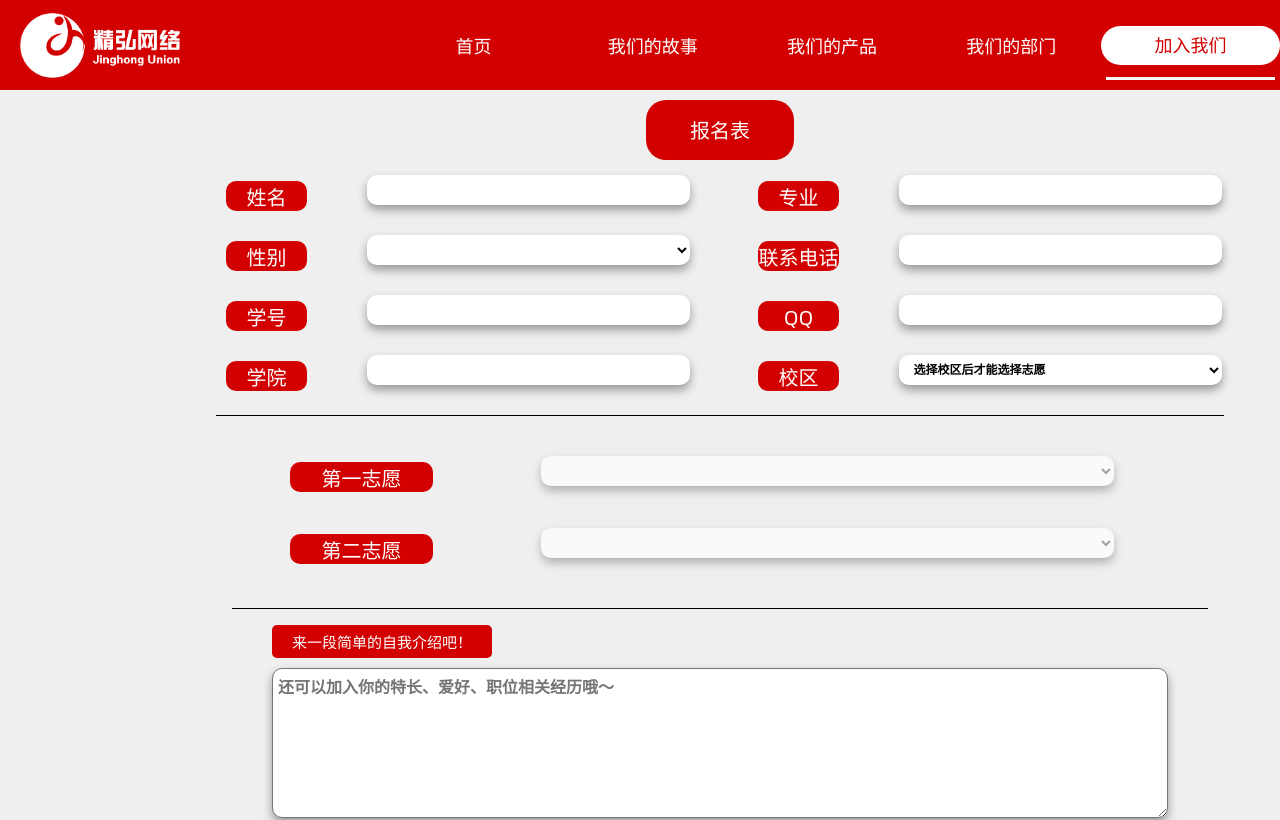
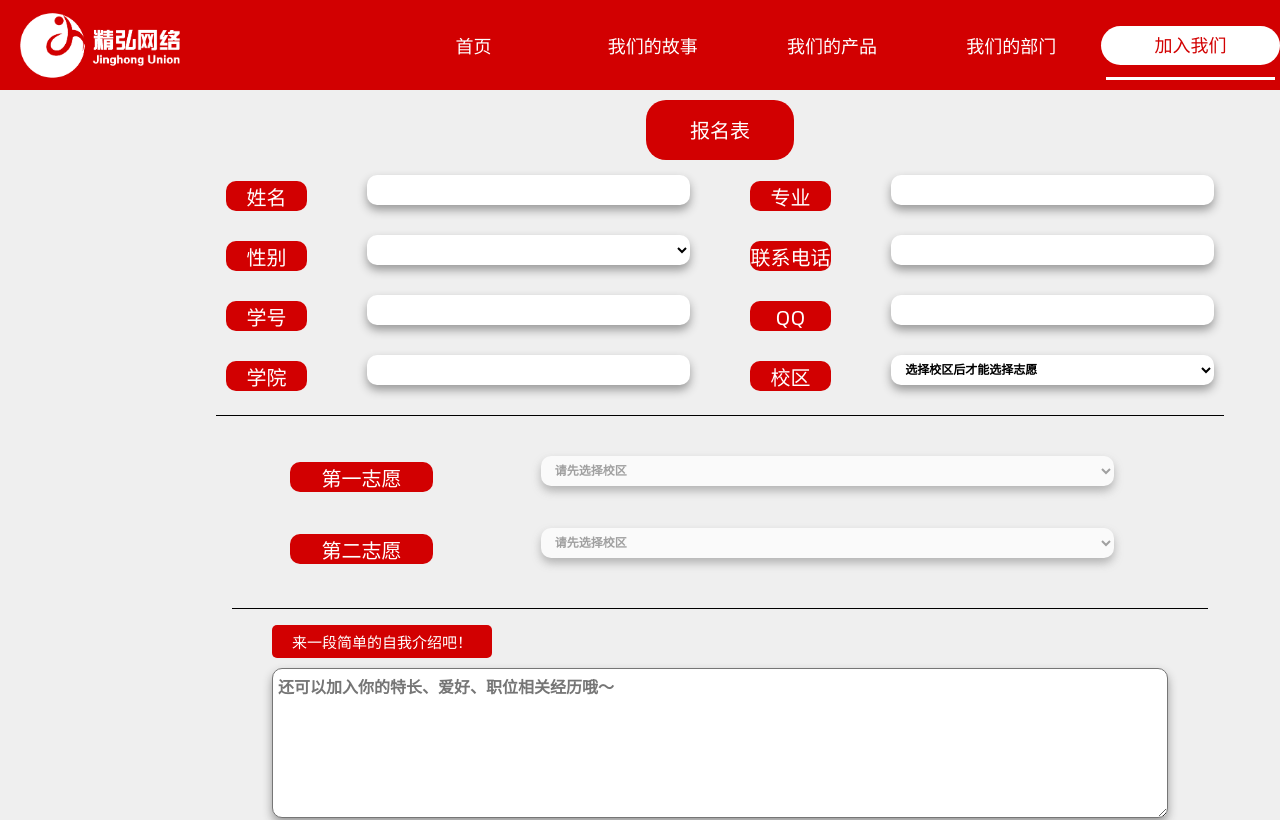
Before and after one commit to zjutjh/JingHong-Home-Vue, a Vue app: page /join/recruit in a window 1280 px wide. Shown: the top 820 px of the page. Built offline with nearby package versions, Linux system fonts and the light colour scheme; a web font is replaced by a local one.

Commit message:
update: 招新页面样式修改;允许第二志愿为空

```diff
--- a/package.json
+++ b/package.json
@@ -1,7 +1,7 @@
 {
     "name": "join-us-vue",
     "private": true,
-    "version": "2.5.1.2",
+    "version": "2.5.2.0",
     "scripts": {
         "dev": "vite",
         "build": "vue-tsc --noEmit && vite build",
--- a/src/components/JHSelect.vue
+++ b/src/components/JHSelect.vue
@@ -3,7 +3,7 @@ interface Props {
   label: string;
   type: string;
   modelValue: string | number;
-  valid: boolean;
+  valid?: boolean;
   notice: string;
   disabled: boolean;
 }
--- a/src/utils/const.ts
+++ b/src/utils/const.ts
@@ -1,8 +1,7 @@
 export var ENV = 'dev';
-// dev 开发模式
-// pro 生产模式
-// export const BASE_URL = 'http://localhost:8888/'
-export const BASE_URL = 'http://101.34.27.200:8888/'
+export const BASE_URL = 'http://localhost:8888/'
+// export const BASE_URL = 'http://101.34.27.200:8888/'
+// export const BASE_URL = 'http://www.jh.zjut.edu.cn/'
 export const ACM_BASE_URL = 'http://zhangjinhong.top:8081'
 export const regions = ['未选择', "朝晖", "屏峰", "莫干山"];
 export const choices = [
--- a/src/views/join/recruit.vue
+++ b/src/views/join/recruit.vue
@@ -93,7 +93,7 @@ async function submitClicked() {
   nameValid.value = form.name.length > 2 && form.name.length < 12;
   phoneValid.value = isPhone(form.phone);
   stuIDValid.value = isStuId(form.stu_id);
-  wantValid.value = form.want1 != 0 && form.want2 != 0;
+  wantValid.value = form.want1 != 0;
 
   if (!(phoneValid.value && stuIDValid.value && wantValid.value)) {
     noticeMessage.value = "请将信息正确填写完整再提交";
@@ -173,7 +173,7 @@ async function GetCaptcha() {
   <div class="other_info">
     <JHSelect label="第一志愿" v-model.number="form.want1" :disabled="form.region == 0"
       :valid="!(form.want1 == 0 && submitted)" notice="此项不为空" :type="pageStore.pageType == 'normal' ? 'normal' : 'mob'">
-      <option value="no" disabled="true">
+      <option value="0" disabled="true">
         {{ form.region == 0 ? "请先选择校区" : "未选择" }}
       </option>
       <option v-for="item in choices[form.region]" :value="departments.indexOf(item)"
@@ -182,9 +182,9 @@ async function GetCaptcha() {
       </option>
     </JHSelect>
 
-    <JHSelect label="第二志愿" v-model.number="form.want2" :disabled="form.region == 0"
-      :valid="!(form.want2 == 0 && submitted)" notice="此项不为空" :type="pageStore.pageType == 'normal' ? 'normal' : 'mob'">
-      <option value="no" disabled="true">
+    <JHSelect label="第二志愿" v-model.number="form.want2" :disabled="form.region == 0" notice="此项不为空"
+      :type="pageStore.pageType == 'normal' ? 'normal' : 'mob'">
+      <option value="0">
         {{ form.region == 0 ? "请先选择校区" : "未选择" }}
       </option>
       <option v-for="item in choices[form.region]" :value="departments.indexOf(item)"
@@ -242,8 +242,7 @@ template {
   width: 70%;
   grid-template-columns: 50% 50%;
   grid-template-rows: repeat(4, 40px);
-  grid-gap: 20px 2.8%;
-
+  grid-gap: 20px;
   margin: auto;
   padding-bottom: 20px;
   border-bottom: 1px black solid;
@@ -251,10 +250,10 @@ template {
 
 .basic_info.mini {
   display: grid;
-  width: 90%;
+  width: 80%;
   grid-template-columns: 50% 50%;
-  grid-template-rows: repeat(4, 40px);
-  grid-gap: 10px;
+  grid-template-rows: repeat(4, 30px);
+  grid-gap: 20px;
   margin: auto;
   padding-bottom: 20px;
   border-bottom: 1px black solid;
@@ -274,7 +273,6 @@ template {
 }
 
 .item_content {
-  /* background-color: #dfdfdf; */
   outline: none;
   background-color: white;
 
@@ -306,7 +304,6 @@ template {
   outline: none;
   width: 100%;
   height: 150px;
-  /* background-color: #dfdfdf; */
 
   background-color: white;
   border-radius: 10px;
```
